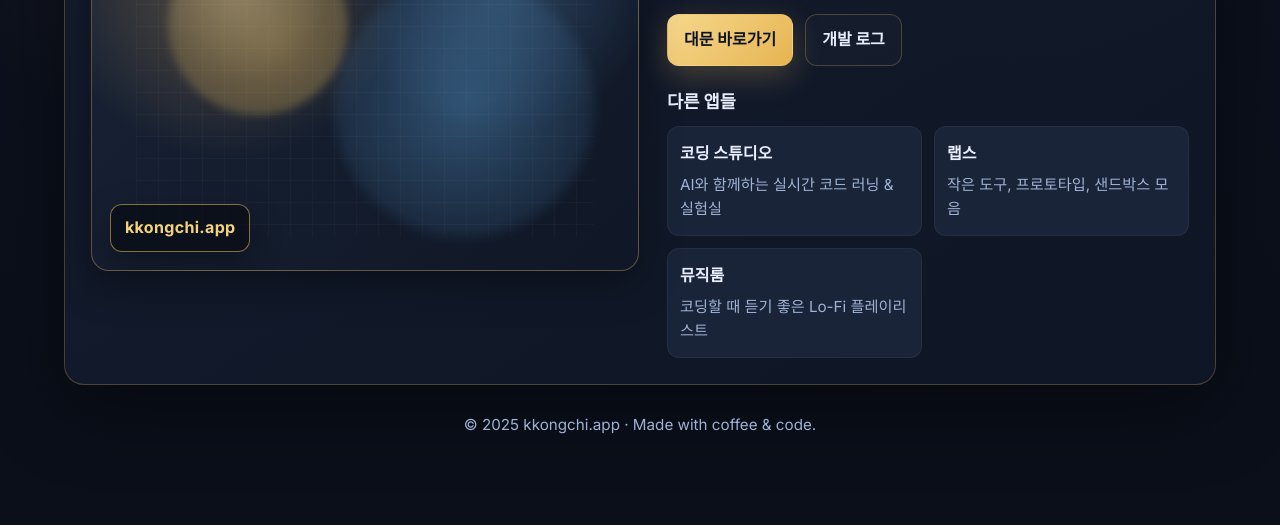
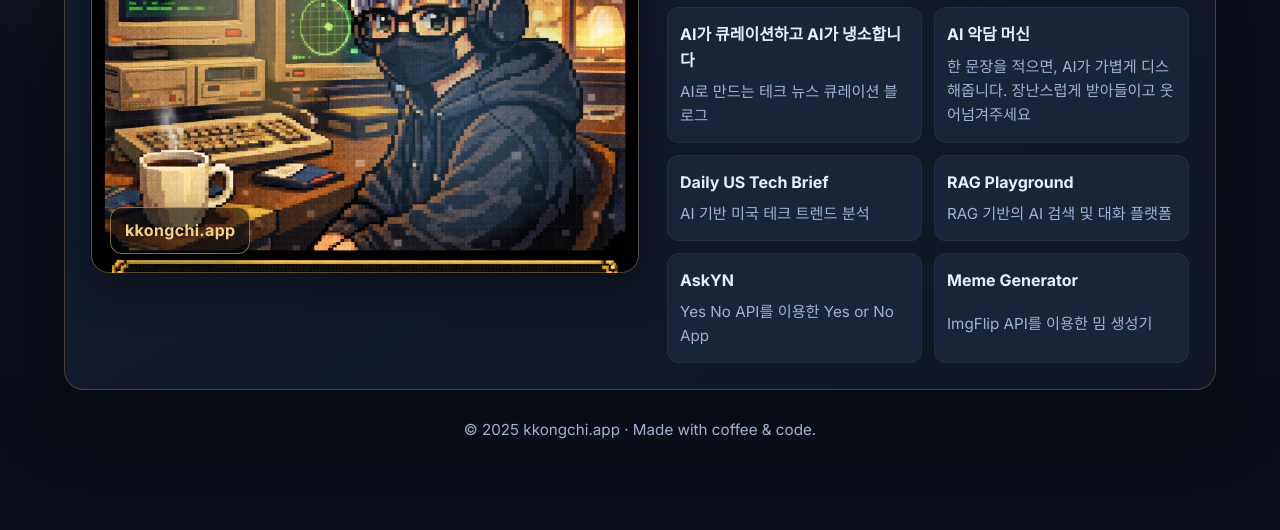
Before and after one commit to kongsungeui/kkongchi-ai-coding-lab, a plain HTML site: page index.html in a window 1280 px wide. Shown: the part 388-918 px from the top of the page. Drawn offline with Linux system fonts and the light colour scheme.

Commit message:
Initial Commit

```diff
--- a/index.html
+++ b/index.html
@@ -14,8 +14,8 @@
     <header class="header">
       <div class="logo">kkongchi.app</div>
       <nav class="nav">
-        <a class="nav-link" href="mailto:kkongchi.app@gmail.com">Contact</a>
-        <a class="nav-link" href="https://github.com/kkongchi" target="_blank" rel="noreferrer">GitHub</a>
+        <a class="nav-link" href="mailto:kkongchi@gmail.com">Contact</a>
+        <a class="nav-link" href="https://github.com/kongsungeui" target="_blank" rel="noreferrer">GitHub</a>
       </nav>
     </header>
 
@@ -28,27 +28,35 @@
       </div>
       <div class="hero-content">
         <p class="eyebrow">AI Coding Lab · Portal</p>
-        <h1>안녕하세요, 꼬롱치의 작업실입니다.</h1>
+        <h1>kkongchi's AI Coding Lab</h1>
         <p class="lead">kkongchi.app은 실험적인 AI 도구와 프로젝트들을 한데 모으는 공간입니다. 커피 한 잔과 따뜻한 코드, 그리고 좋은 음악이 함께하는 개발자의 서재를 지향합니다.</p>
-        <div class="actions">
-          <a class="button primary" href="https://www.kkongchi.app" target="_blank" rel="noreferrer">대문 바로가기</a>
-          <a class="button ghost" href="https://blog.kkongchi.app" target="_blank" rel="noreferrer">개발 로그</a>
-        </div>
 
         <div class="apps">
           <h2>다른 앱들</h2>
           <div class="app-grid">
-            <a class="app-card" href="https://studio.kkongchi.app" target="_blank" rel="noreferrer">
-              <span class="label">코딩 스튜디오</span>
-              <span class="description">AI와 함께하는 실시간 코드 러닝 &amp; 실험실</span>
+            <a class="app-card" href="http://news.kkongchi.app" target="_blank" rel="noreferrer">
+              <span class="label">AI가 큐레이션하고 AI가 냉소합니다</span>
+              <span class="description">AI로 만드는 테크 뉴스 큐레이션 블로그</span>
             </a>
-            <a class="app-card" href="https://labs.kkongchi.app" target="_blank" rel="noreferrer">
-              <span class="label">랩스</span>
-              <span class="description">작은 도구, 프로토타입, 샌드박스 모음</span>
+            <a class="app-card" href="https://kongsungeui.github.io/my-roast-app/" target="_blank" rel="noreferrer">
+              <span class="label">AI 악담 머신</span>
+              <span class="description">한 문장을 적으면, AI가 가볍게 디스해줍니다. 장난스럽게 받아들이고 웃어넘겨주세요</span>
             </a>
-            <a class="app-card" href="https://music.kkongchi.app" target="_blank" rel="noreferrer">
-              <span class="label">뮤직룸</span>
-              <span class="description">코딩할 때 듣기 좋은 Lo-Fi 플레이리스트</span>
+            <a class="app-card" href="https://daily-us-tech-brief-143932828729.us-west1.run.app/" target="_blank" rel="noreferrer">
+              <span class="label">Daily US Tech Brief</span>
+              <span class="description">AI 기반 미국 테크 트렌드 분석</span>
+            </a>
+            <a class="app-card" href="https://rag-playground-bw1.pages.dev/" target="_blank" rel="noreferrer">
+              <span class="label">RAG Playground</span>
+              <span class="description">RAG 기반의 AI 검색 및 대화 플랫폼</span>
+            </a>
+            <a class="app-card" href="https://kongsungeui.github.io/AskYN/" target="_blank" rel="noreferrer">
+              <span class="label">AskYN</span>
+              <span class="description">Yes No API를 이용한 Yes or No App</span>
+            </a>
+            <a class="app-card" href="https://kongsungeui.github.io/meme_generator/" target="_blank" rel="noreferrer">
+              <span class="label">Meme Generator</span>
+              <span class="description">ImgFlip API를 이용한 밈 생성기</span>
             </a>
           </div>
         </div>
--- a/styles.css
+++ b/styles.css
@@ -87,9 +87,10 @@ body {
   aspect-ratio: 4 / 3;
   border-radius: 18px;
   overflow: hidden;
-  background: radial-gradient(circle at 25% 30%, rgba(234, 189, 94, 0.3), transparent 35%),
-              radial-gradient(circle at 75% 30%, rgba(118, 199, 255, 0.25), transparent 30%),
-              linear-gradient(135deg, rgba(26, 36, 56, 0.92), rgba(16, 23, 38, 0.92));
+  background-image: url('HomeImage.png');
+  background-position: center;
+  background-size: cover;
+  background-repeat: no-repeat;
   border: 1px solid rgba(234, 189, 94, 0.35);
   box-shadow: inset 0 1px 0 rgba(255, 255, 255, 0.04), 0 12px 40px rgba(0, 0, 0, 0.4);
 }
```
Also changed, not shown: HomeImage.png (added), 2 other files.
